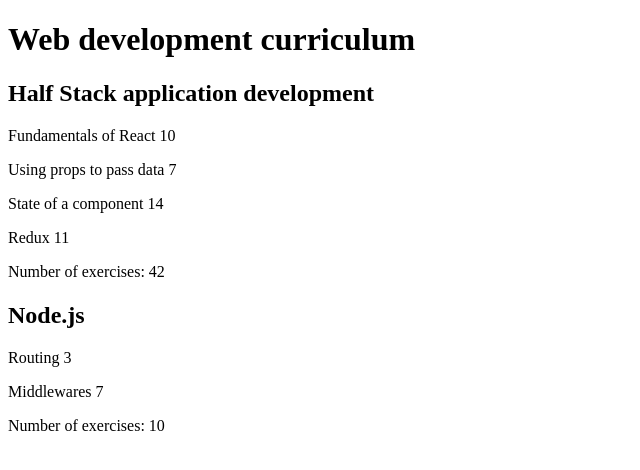
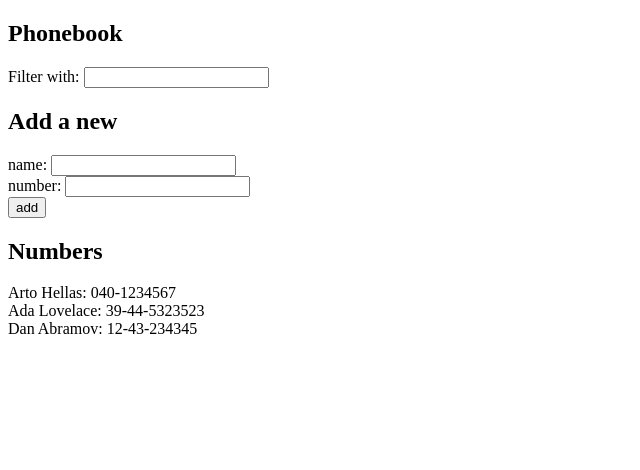
Before and after one commit to miskamero/Reactin-perusteet, a React (Create React App) app: page / in a window 1280 px wide. Shown: the top 470 px of the page, without its empty margins (0-640 px from the left). Built offline with nearby package versions, Linux system fonts and the light colour scheme.

Commit message:
2.6-2.10 tehtävät tehty

```diff
--- a/src/App.js
+++ b/src/App.js
@@ -1,59 +1,126 @@
-import React from 'react';
-import Course from './components/course.js';
+import React, { useState } from 'react';
 
-const App = () => {
-  const courses = [
-    {
-      header: "Web development curriculum",
-      name: 'Half Stack application development',
-      id: 1,
-      parts: [
-        {
-          name: 'Fundamentals of React',
-          exercises: 10,
-          id: 1
-        },
-        {
-          name: 'Using props to pass data',
-          exercises: 7,
-          id: 2
-        },
-        {
-          name: 'State of a component',
-          exercises: 14,
-          id: 3
-        },
-        {
-          name: 'Redux',
-          exercises: 11,
-          id: 4
-        }
-      ]
-    },
-    {
-      name: 'Node.js',
-      id: 2,
-      parts: [
-        {
-          name: 'Routing',
-          exercises: 3,
-          id: 1
-        },
-        {
-          name: 'Middlewares',
-          exercises: 7,
-          id: 2
-        }
-      ]
-    }
-  ];
+const Filter = ({ filter, setFilter }) => {
   return (
     <div>
-      {courses.map((course) => (
-        <Course key={course.id} {...course} />
+      Filter with:{" "}
+      <input type="text" value={filter} onChange={(e) => setFilter(e.target.value)} />
+    </div>
+  );
+};
+
+const PersonList = ({ filteredPersons }) => {
+  return (
+    <div>
+      <h2>Numbers</h2>
+      {filteredPersons.map((person) => (
+        <div key={person.name}>
+          {person.name}: {person.number}
+        </div>
       ))}
     </div>
   );
 };
 
+const PersonForm = ({
+  newName,
+  newNumber,
+  handleNameChange,
+  handleNumberChange,
+  addPerson,
+}) => {
+  return (
+    <form onSubmit={addPerson}>
+      <div>
+        name: <input value={newName} onChange={handleNameChange} /><br/>
+        number: <input value={newNumber} onChange={handleNumberChange} />
+      </div>
+      <div>
+        <button type="submit">add</button>
+      </div>
+    </form>
+  );
+};
+
+const App = () => {
+  const [persons, setPersons] = useState([
+    { name: 'Arto Hellas', number: '040-1234567' },
+    { name: 'Ada Lovelace', number: '39-44-5323523' },
+    { name: 'Dan Abramov', number: '12-43-234345' }
+  ]);
+
+  const [filter, setFilter] = useState("");
+  const [newName, setNewName] = useState('');
+  const [newNumber, setNewNumber] = useState('');
+
+  const handleNumberChange = (e) => {
+    setNewNumber(e.target.value);
+  }
+
+  const handleNameChange = (e) => {
+    setNewName(e.target.value);
+  }
+
+  const isValidPhoneNumber = (number) => {
+    const phoneNumberPattern = /^[0-9\s-]+$/;
+    return phoneNumberPattern.test(number);
+  };
+
+  const addPerson = (e) => {
+    e.preventDefault();
+
+    if (persons.some(person => person.name === newName)) {
+      alert(`${newName} is already added to phonebook`);
+      setNewName('');
+      setNewNumber('');
+      return;
+    } else if (newName === '') {
+      alert(`Please enter a name`);
+      return;
+    } else if (newNumber === '') {
+      alert(`Please enter a number`);
+      return;
+    } else if (persons.some(person => person.number === newNumber)) {
+      alert(`${newNumber} is already added to phonebook`);
+      setNewNumber('');
+      return;
+    } else if (!isValidPhoneNumber(newNumber)) {
+      alert(`${newNumber} is not a valid phone number`);
+      setNewNumber('');
+      return;
+    } else {
+      const newPerson = { name: newName, number: newNumber };
+      setPersons([...persons, newPerson]);
+      setNewName('');
+      setNewNumber('');
+    }
+  };
+
+  const filteredPersons = persons.filter(person => {
+    const personName = person.name.toLowerCase(); // personName is the value of the name property of the person object. It is converted to lowercase to make the search case insensitive
+    const personNumber = person.number.toLowerCase(); // personNumber is the value of the number property of the person object. It is converted to lowercase to make the search case insensitive
+    const filterText = filter.toLowerCase();    // filterText is the value of the filter input field. It is converted to lowercase to make the search case insensitive
+
+    return personName.includes(filterText) || personNumber.includes(filterText); // returns true or false for each person object in the array
+  });
+
+  return (
+    <div>
+      <h2>Phonebook</h2>
+      <div>
+        <Filter filter={filter} setFilter={setFilter} />
+      </div>
+      <h2>Add a new</h2>
+      <PersonForm
+        newName={newName}
+        newNumber={newNumber}
+        handleNameChange={handleNameChange}
+        handleNumberChange={handleNumberChange}
+        addPerson={addPerson}
+      />
+      <PersonList filteredPersons={filteredPersons} />
+    </div>
+  );
+};
+
 export default App;
```
